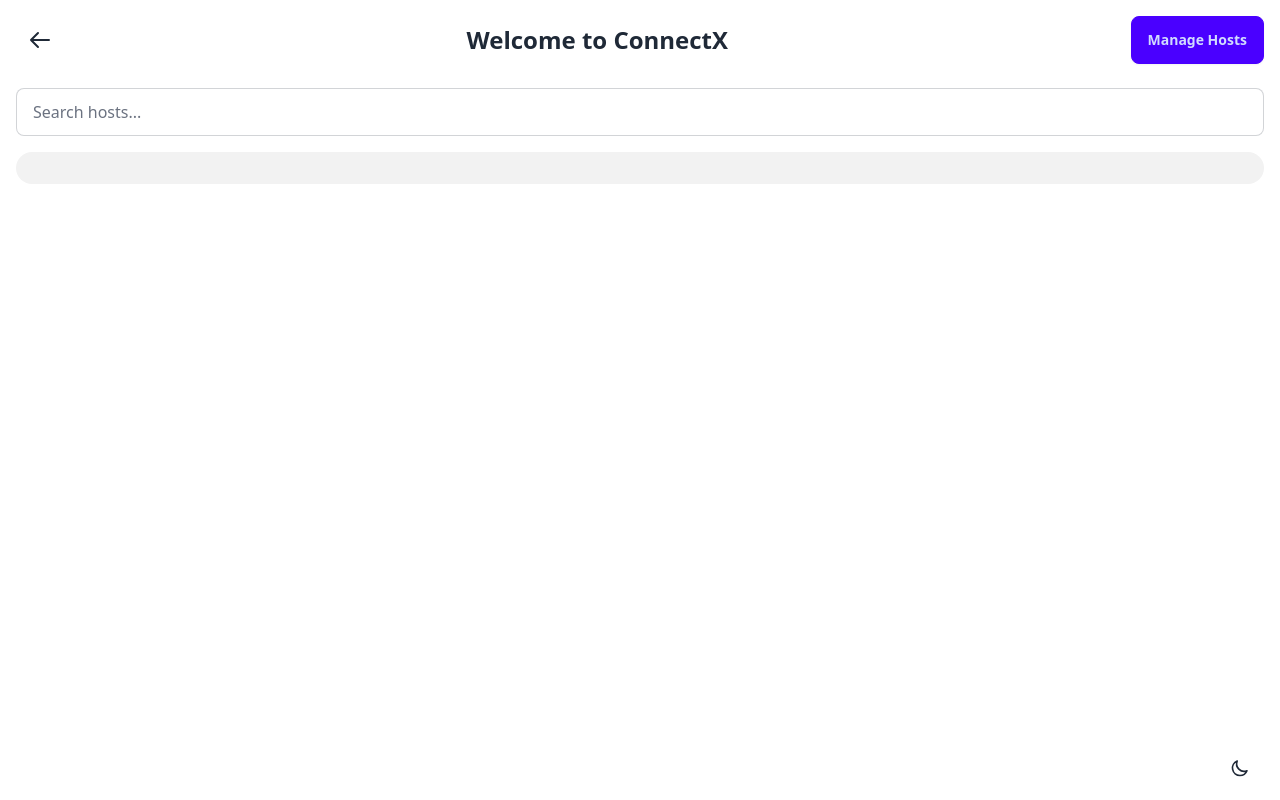
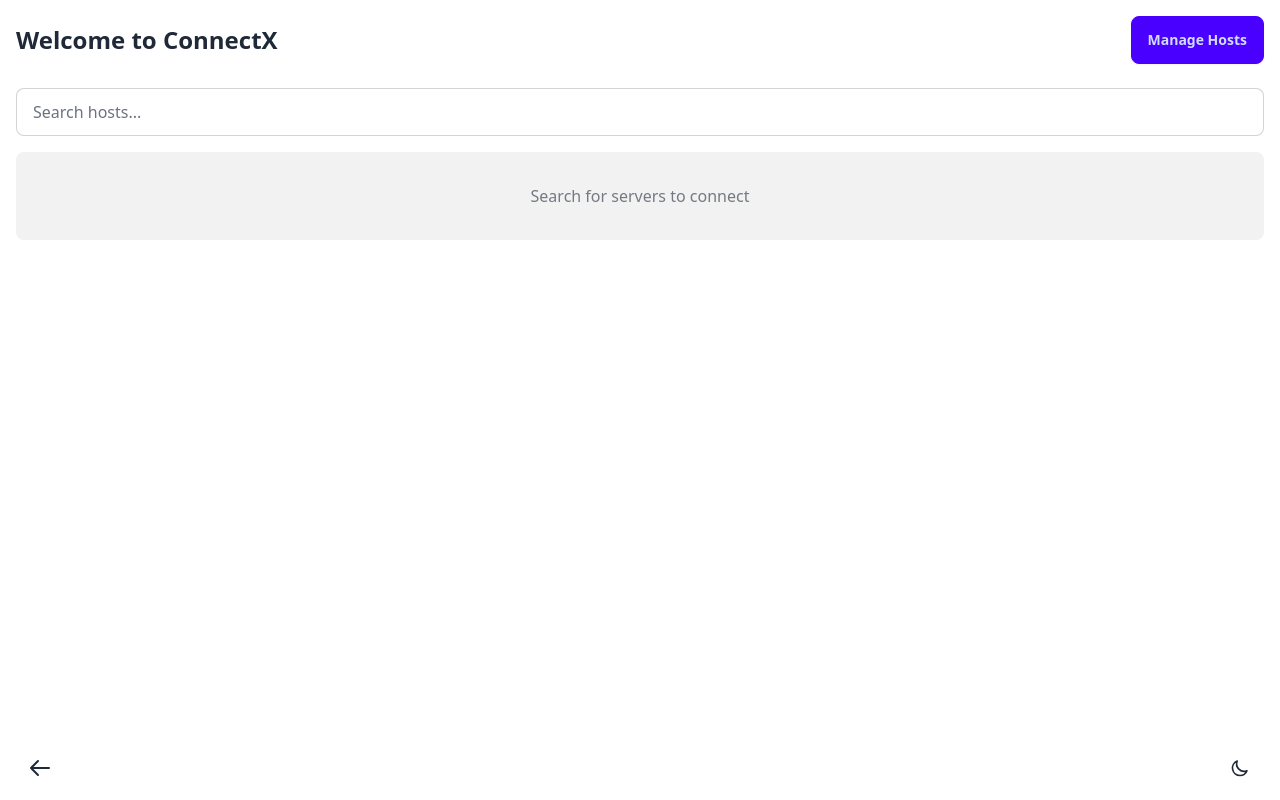
Before and after one commit to Swatto86/connectx, a website built with Vite: page main.html in a window 1280 px wide. Built offline with nearby package versions, Linux system fonts and the light colour scheme.

Commit message:
WindowSizingChanges-AllWorking

```diff
--- a/main.html
+++ b/main.html
@@ -8,7 +8,41 @@
     <script type="module" src="/src/main.ts" defer></script>
   </head>
   <body class="min-h-screen bg-base-100 text-base-content">
-    <div class="fixed bottom-2 right-4 z-50">
+    <main class="p-4 flex flex-col h-screen">
+      <!-- Header section -->
+      <div class="flex justify-between items-center mb-6">
+        <h1 class="text-2xl font-bold">Welcome to ConnectX</h1>
+        <button id="manageHosts" class="btn btn-primary">
+          Manage Hosts
+        </button>
+      </div>
+
+      <!-- Search Box -->
+      <div class="mb-4">
+        <div class="relative">
+          <input
+            type="text"
+            id="search-input"
+            placeholder="Search hosts..."
+            class="input input-bordered w-full"
+          />
+        </div>
+      </div>
+
+      <!-- Server List - adjust height to be more compact -->
+      <div id="server-list" class="bg-base-200 rounded-lg p-4 mb-16 overflow-y-auto">
+        <p class="text-center text-base-content/60">Search for servers to connect</p>
+      </div>
+
+      <!-- Footer with buttons -->
+      <div class="fixed bottom-0 left-0 right-0 h-16 bg-base-100 flex justify-between items-center px-4">
+        <button id="backToLogin" class="btn btn-ghost btn-circle" title="Back to Login">
+          <svg xmlns="http://www.w3.org/2000/svg" class="h-6 w-6" fill="none" viewBox="0 0 24 24" stroke="currentColor">
+            <path stroke-linecap="round" stroke-linejoin="round" stroke-width="2" d="M10 19l-7-7m0 0l7-7m-7 7h18" />
+          </svg>
+        </button>
+
+        <!-- Theme switcher -->
         <div class="dropdown dropdown-top dropdown-end">
           <button
             tabindex="0"
@@ -31,7 +65,6 @@
                 d="M20.354 15.354A9 9 0 018.646 3.646 9.003 9.003 0 0012 21a9.003 9.003 0 008.354-5.646z"
               />
             </svg>
-          <span class="sr-only">Toggle theme</span>
           </button>
           <div tabindex="0" class="dropdown-content z-[1] shadow-lg bg-base-200 rounded-box w-52">
             <div class="max-h-[60vh] overflow-y-auto overflow-x-hidden">
@@ -43,37 +76,8 @@
           </div>
         </div>
       </div>
-    <main class="container mx-auto p-4">
-      <div class="flex justify-between items-center mb-6">
-        <button id="backToLogin" class="btn btn-ghost btn-circle" title="Back to Login">
-          <svg xmlns="http://www.w3.org/2000/svg" class="h-6 w-6" fill="none" viewBox="0 0 24 24" stroke="currentColor">
-            <path stroke-linecap="round" stroke-linejoin="round" stroke-width="2" d="M10 19l-7-7m0 0l7-7m-7 7h18" />
-          </svg>
-        </button>
-        <h1 class="text-2xl font-bold">Welcome to ConnectX</h1>
-        <button id="manageHosts" class="btn btn-primary">
-          Manage Hosts
-        </button>
-      </div>
 
-      <!-- Search Box -->
-      <div class="mb-4">
-        <div class="relative">
-          <input
-            type="text"
-            id="search-input"
-            placeholder="Search hosts..."
-            class="input input-bordered w-full"
-          />
-        </div>
-      </div>
-
-      <!-- Add this after your search box -->
-      <div id="server-list" class="bg-base-200 rounded-box p-4">
-        <!-- Results will be rendered here -->
-      </div>
-
-      <!-- Context Menu (Hidden by default) -->
+      <!-- Context Menu -->
       <div id="contextMenu" class="hidden fixed bg-gray-800 border border-gray-700 rounded-lg shadow-lg py-2 w-48">
         <ul>
           <li class="px-4 py-2 hover:bg-gray-700 cursor-pointer">Connect RDP</li>
--- a/src/main.ts
+++ b/src/main.ts
@@ -218,9 +218,22 @@ function initializeSearch() {
     }
 }
 
+function initializeServerList() {
+    const serverList = document.querySelector("#server-list") as HTMLElement;
+    if (serverList) {
+        serverList.innerHTML = `
+            <div class="text-center text-base-content/60 p-4">
+                Search for servers to connect
+            </div>
+        `;
+    }
+}
+
 // Modify the main DOMContentLoaded event listener
 document.addEventListener("DOMContentLoaded", () => {
     initializeTheme();
+    initializeSearch();
+    initializeServerList();
 
     // Get form elements
     const form = document.querySelector("#login-form") as HTMLFormElement | null;
```
Also changed, not shown: hosts.html (+34 -34 lines), src-tauri/tauri.conf.json (+4 -5 lines). Lines whose indentation alone changed are shown as unchanged.
